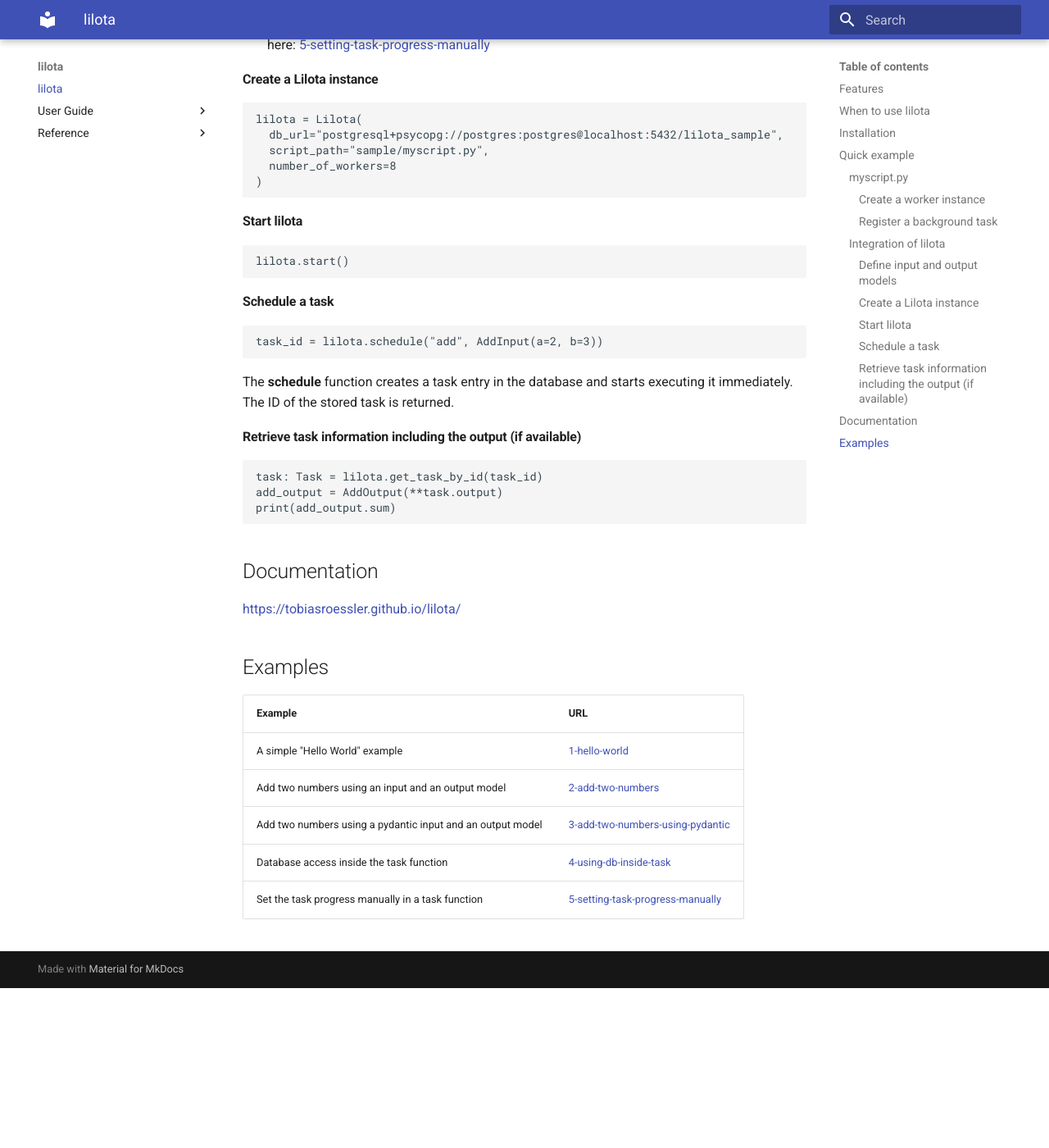
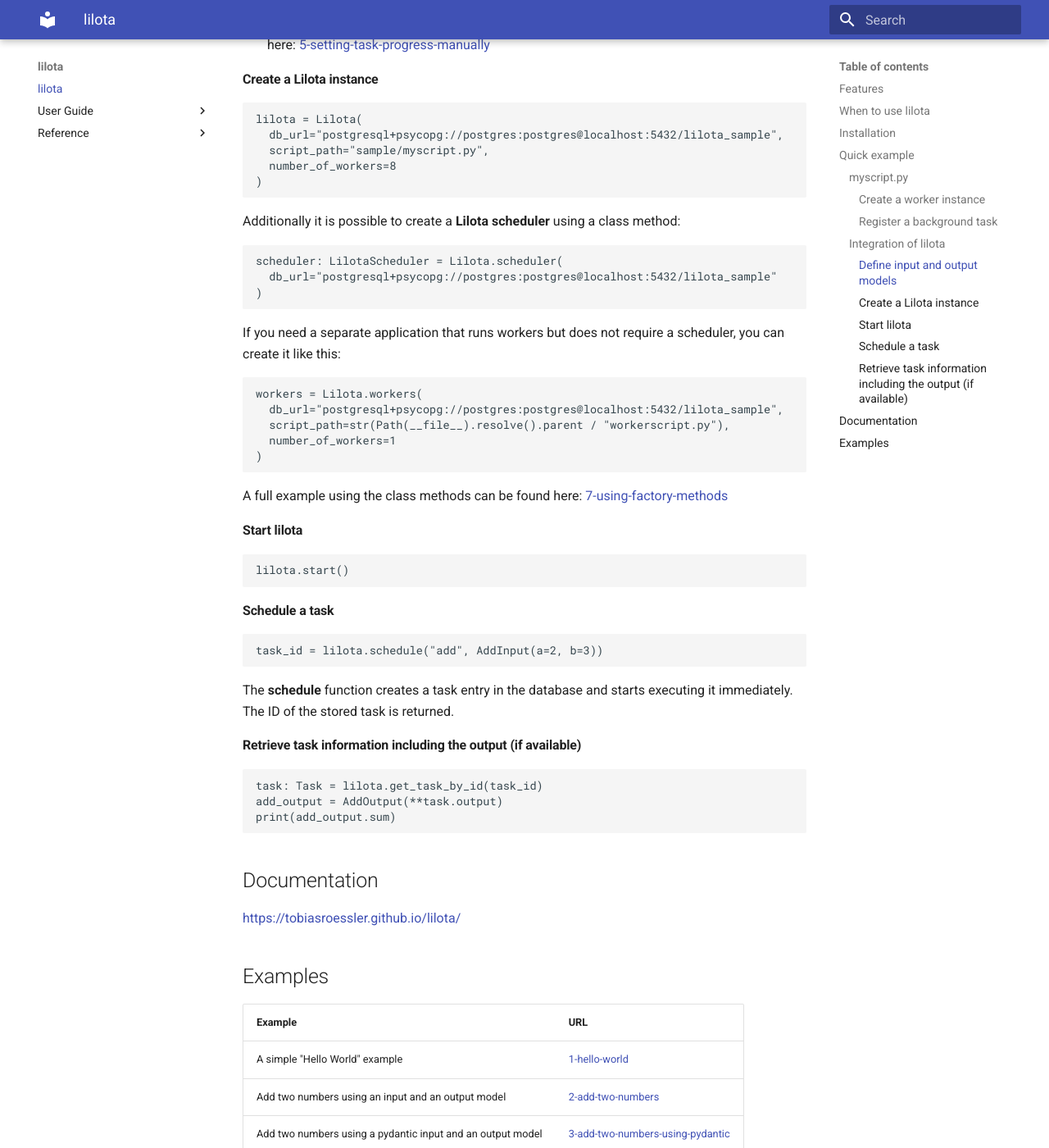
Before and after one commit to tobiasroessler/lilota, an MkDocs documentation site: the page built from docs/index.md, in a window 1280 px wide and 1400 px high, scrolled down 4246 px. Shown: the whole window at 82% size. Built offline with MkDocs 1.6.1 and Material for MkDocs 9.7.7, drawn with Linux system fonts in a browser that asks for light colours; before the commit the page ends 5451 px from its top, so only the background shows below that; some of the changed text lies outside the part shown.

````diff
--- a/README.md
+++ b/README.md
@@ -209,6 +209,28 @@ lilota = Lilota(
 )
 ```
 
+Additionally it is possible to create a **Lilota scheduler** using a class method:
+
+``` python
+scheduler: LilotaScheduler = Lilota.scheduler(
+  db_url="postgresql+psycopg://postgres:postgres@localhost:5432/lilota_sample"
+)
+```
+
+If you need a separate application that runs workers but does not require a scheduler, you can create it like this:
+
+``` python
+workers = Lilota.workers(
+  db_url="postgresql+psycopg://postgres:postgres@localhost:5432/lilota_sample",
+  script_path=str(Path(__file__).resolve().parent / "workerscript.py"),
+  number_of_workers=1
+)
+```
+
+A full example using the class methods can be found here:
+[7-using-factory-methods](https://github.com/tobiasroessler/lilota-sample/blob/main/src/7-using-factory-methods)
+
+
 
 #### Start lilota
 
@@ -250,3 +272,5 @@ print(add_output.sum)
 | Add two numbers using a pydantic input and an output model | [3-add-two-numbers-using-pydantic](https://github.com/tobiasroessler/lilota-sample/blob/main/src/3-add-two-numbers-using-pydantic) |
 | Database access inside the task function | [4-using-db-inside-task](https://github.com/tobiasroessler/lilota-sample/blob/main/src/4-using-db-inside-task) |
 | Set the task progress manually in a task function | [5-setting-task-progress-manually](https://github.com/tobiasroessler/lilota-sample/blob/main/src/5-setting-task-progress-manually) |
+| Use a worker script that uses modules | [6-script-with-modules](https://github.com/tobiasroessler/lilota-sample/blob/main/src/6-script-with-modules) |
+| Use class methods to create a scheduler and workers | [7-using-factory-methods](https://github.com/tobiasroessler/lilota-sample/blob/main/src/7-using-factory-methods) |
--- a/pyproject.toml
+++ b/pyproject.toml
@@ -4,7 +4,7 @@ build-backend = "setuptools.build_meta"
 
 [project]
 name = "lilota"
-version = "0.20.0"
+version = "0.21.0"
 authors = [
   { name="Tobias Rössler", email="tobiasroessler@gmail.com" },
 ]
--- a/setup.py
+++ b/setup.py
@@ -2,6 +2,6 @@ from setuptools import setup, find_packages
 
 setup(
   name='lilota',
-  version='0.20.0',
+  version='0.21.0',
   packages=find_packages(include=['lilota']),
 )
````
Also changed, not shown: ROADMAP.md (+0 -8 lines), 1 other file.
